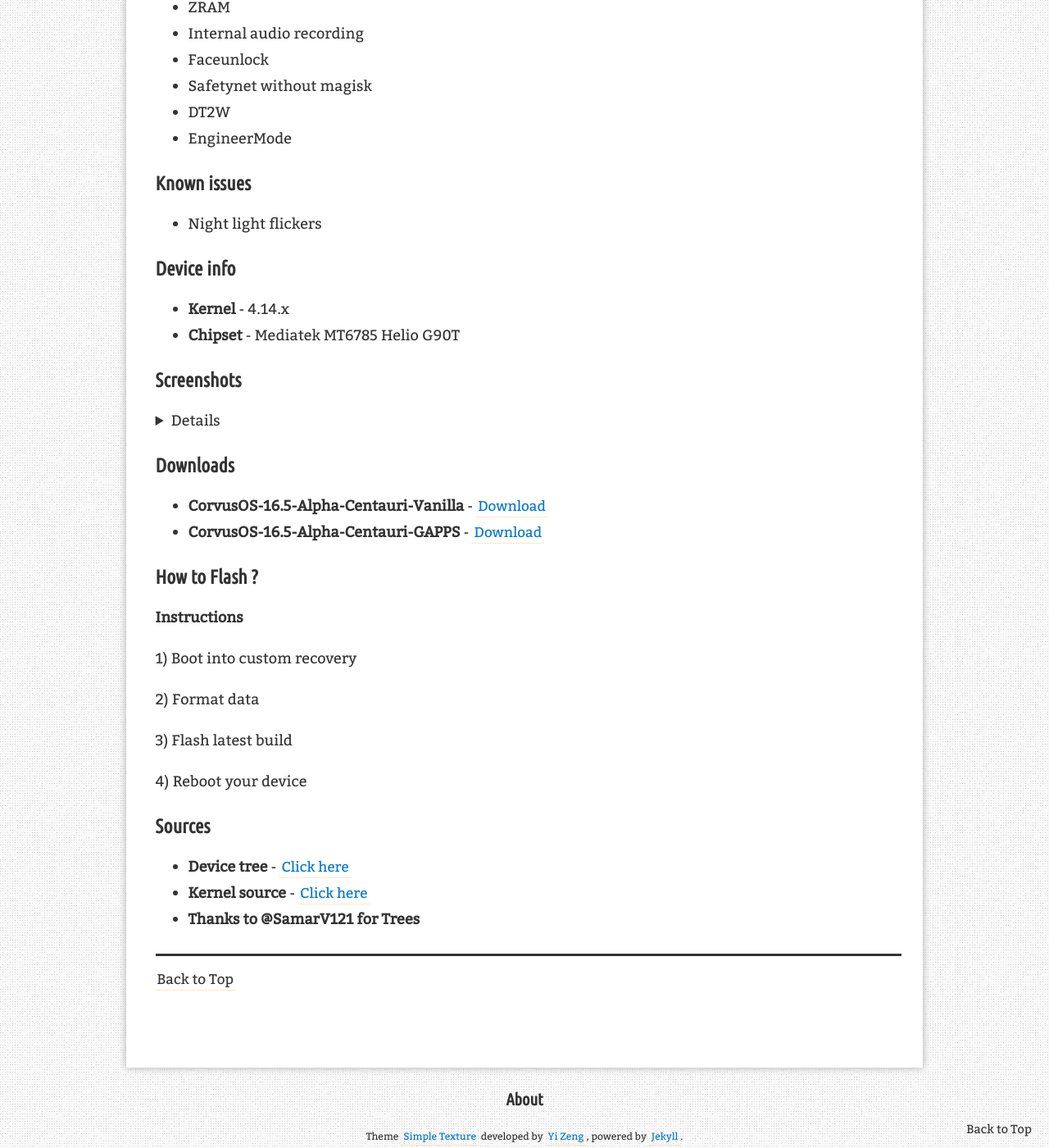
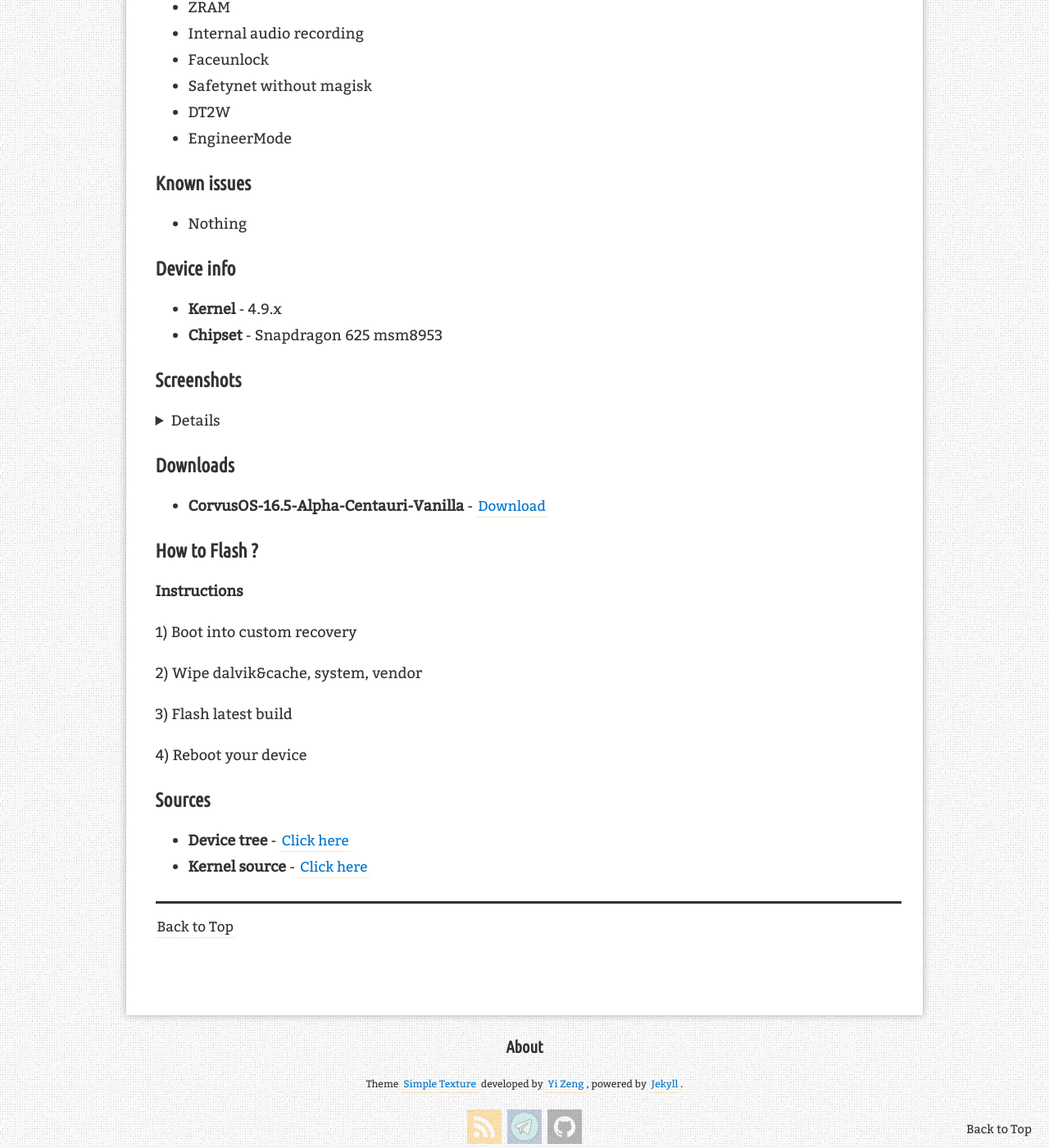
Before and after one commit to rishav1892/rishav1892.github.io, a Jekyll site: the page built from _posts/blog/2021-07-08-Sakura.md, in a window 1280 px wide and 1400 px high, scrolled down 1750 px. Shown: the whole window at 82% size. Built offline with Jekyll 4.4.1, drawn with Linux system fonts in a browser that asks for light colours; comment, search, counter and statistics services are not loaded; some of the changed text lies outside the part shown.

Commit message:
Create 2021-07-08-Sakura.md

```diff
--- a/_posts/blog/2021-06-20-RMX2001.md
+++ b/_posts/blog/2021-07-08-Sakura.md
@@ -46,11 +46,11 @@ author : ManshuTyagi
 * EngineerMode
 
 ### Known issues
-* Night light flickers
+* Nothing
 
 ### Device info
-* **Kernel** - 4.14.x
-* **Chipset** - Mediatek MT6785 Helio G90T
+* **Kernel** - 4.9.x
+* **Chipset** - Snapdragon 625 msm8953
 
 ### Screenshots
 <details>
@@ -66,22 +66,19 @@ author : ManshuTyagi
 </details>
 
 ### Downloads
-* **CorvusOS-16.5-Alpha-Centauri-Vanilla** -     [Download](https://github.com/ManshuTyagi/releases/releases/download/16.5/Corvus_v16.5-Alpha-Centauri-RMX2001-18062021-Unofficial-0659.zip)
-
-* **CorvusOS-16.5-Alpha-Centauri-GAPPS** -       [Download](https://github.com/ManshuTyagi/releases/releases/download/16.5.0/Corvus_v16.5-Alpha-Centauri-RMX2001-18062021-Unofficial-0849.zip)
+* **CorvusOS-16.5-Alpha-Centauri-Vanilla** -     [Download](https://github.com/yadavmohit19/Release/releases/download/0.0.12/Corvus_v16.6-Paradox-sakura-03072021-Unofficial-2242.zip)
 
 ### How to Flash ?
 **Instructions**
 
 1) Boot into custom recovery
 
-2) Format data
+2) Wipe dalvik&cache, system, vendor
 
 3) Flash latest build
 
 4) Reboot your device
 
 ### Sources
-* **Device tree** - [Click here](https://github.com/ManshuTyagi/device_realme_RMX2001)
-* **Kernel source** - [Click here](https://github.com/ManshuTyagi/kernel_realme_RMX2001)
-* **Thanks to @SamarV121 for Trees**
+* **Device tree** - [Click here](https://github.com/YadavMohit19/device_xiaomii_sakura)
+* **Kernel source** - [Click here](https://github.com/YadavMohit19/kernel_xiaomi_msm8953)
```
Also changed, not shown: other parts of _posts/blog/2021-07-08-Sakura.md (+3 -3 lines).
